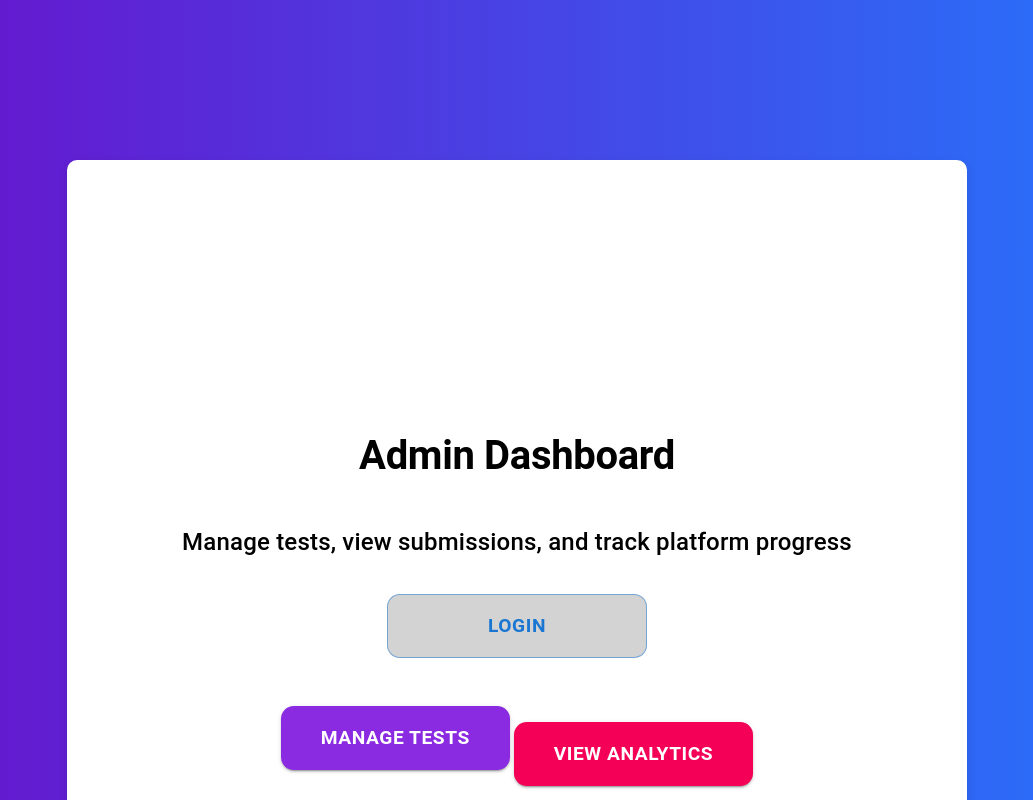
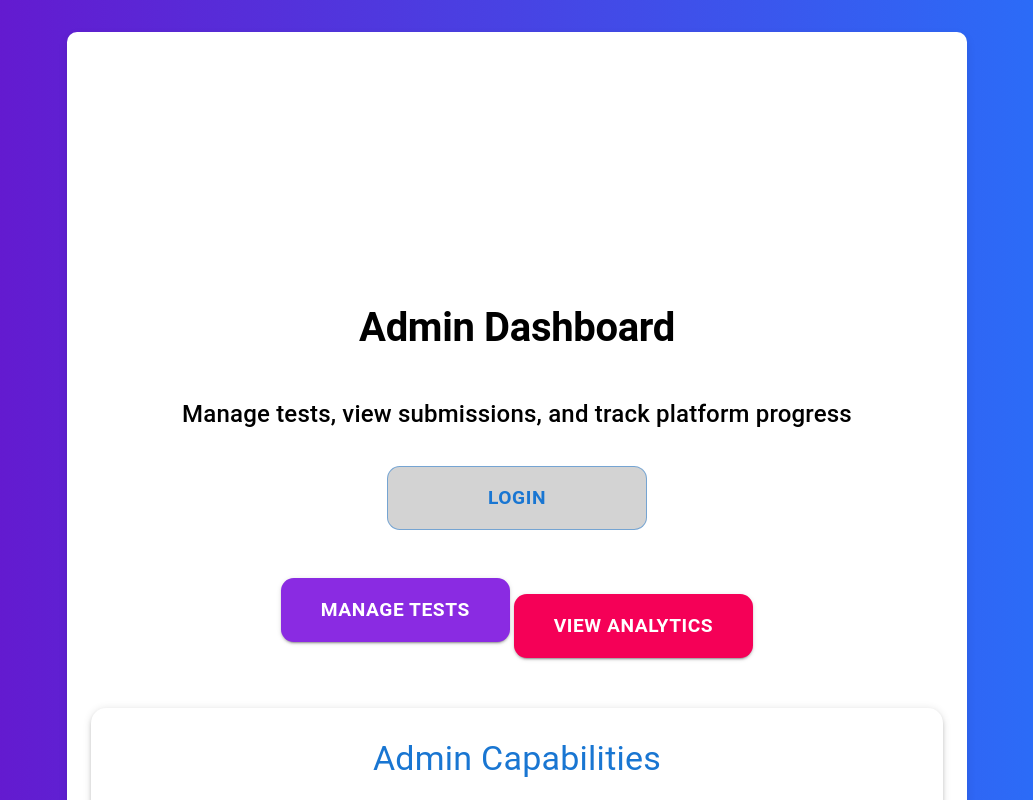
Before and after one commit to ebaze-tech/CourseMasterAdmin, a React (Vite) app: page / in a window 1280 px wide. Shown: the top 800 px of the page, without its empty margins (123-1156 px from the left). Built offline with nearby package versions, Linux system fonts and the light colour scheme.

Commit message:
Fixed admin home page

```diff
--- a/src/Admin/AdminHomepage.jsx
+++ b/src/Admin/AdminHomepage.jsx
@@ -15,13 +15,11 @@ const AdminHomePage = () => {
         justifyContent: "center",
         alignItems: "center",
         color: "black",
+        marginTop: "2rem",
         // overflowY:"hidden"
       }}
     >
-      <Container
-        maxWidth="md"
-        sx={{ textAlign: "center", color: "black", marginTop: "10rem" }}
-      >
+      <Container maxWidth="md" sx={{ textAlign: "center", color: "black" }}>
         {/* Animated Introduction Text */}
         <motion.div
           initial={{ opacity: 0, y: -50 }}
@@ -80,7 +78,7 @@ const AdminHomePage = () => {
           animate={{ opacity: 1 }}
           transition={{ delay: 0.8, duration: 0.8 }}
         >
-          <Box mt={4} gap={20}>
+          <Box mt={4} gap={20} alignItems="center" justifyContent="center" justifyItems="center">
             <Button
               variant="contained"
               color="primary"
```
